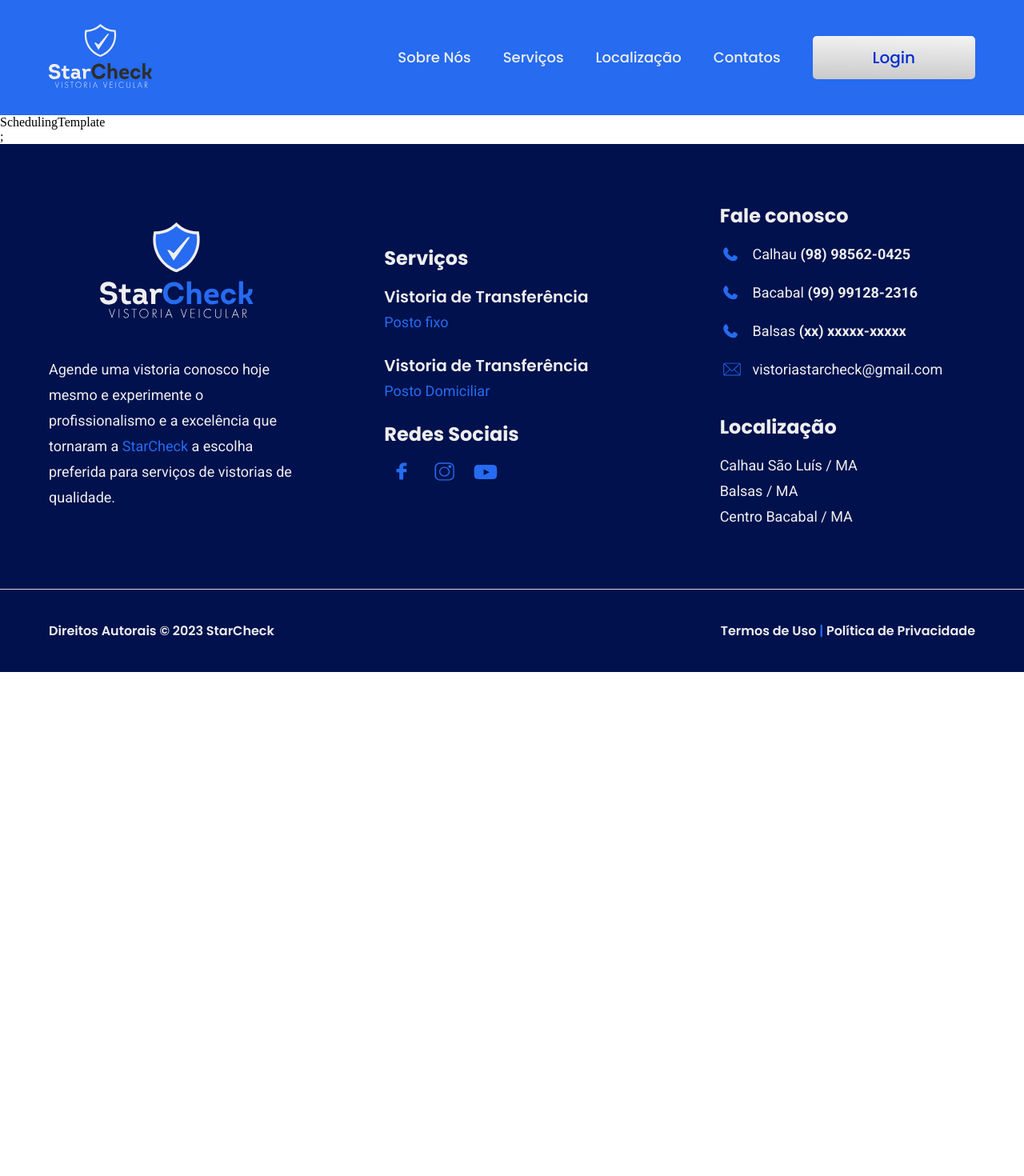
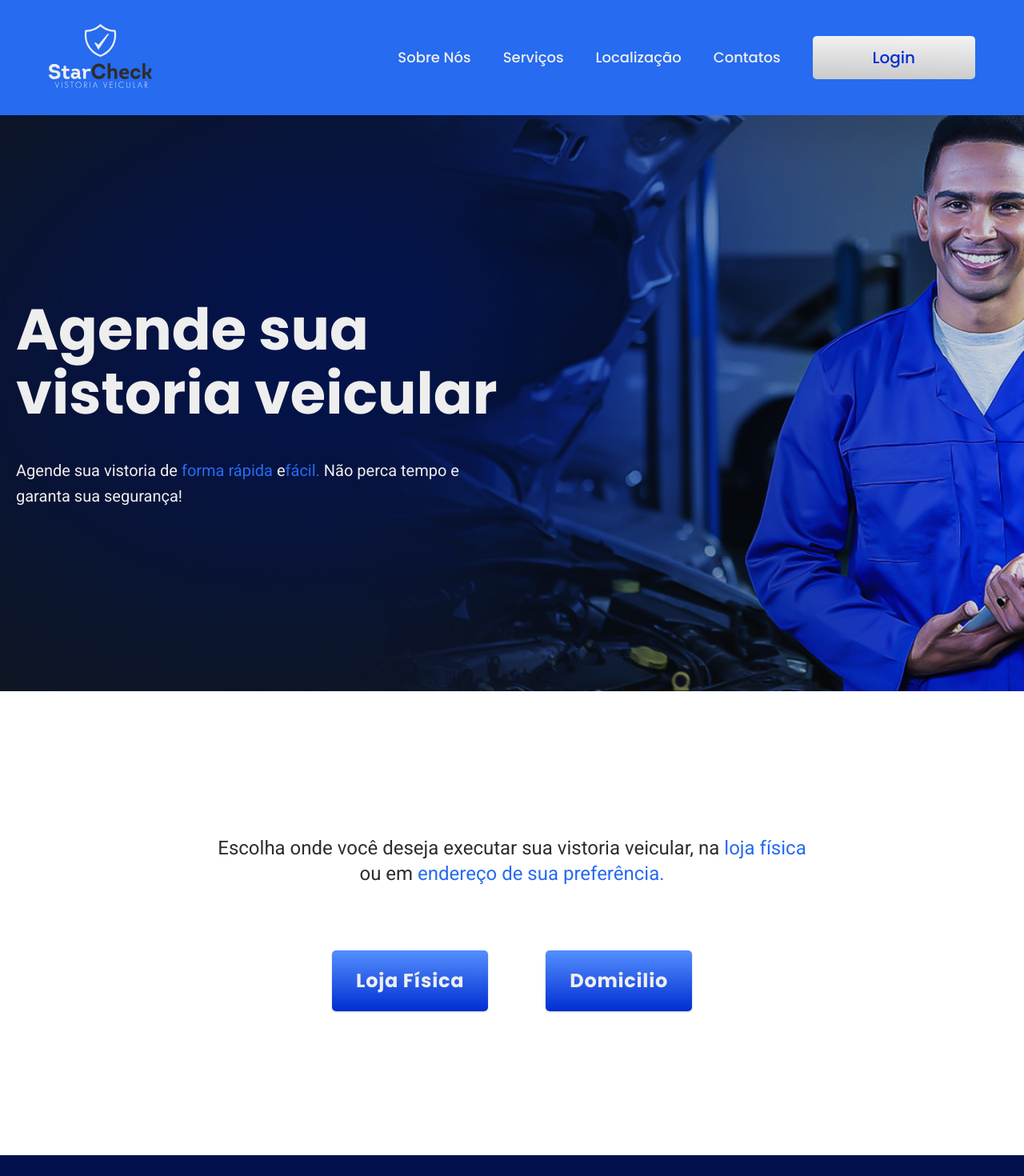
Before and after one commit to leonardobl/form-front, a React (Create React App) app: page /agendamento in a window 1280 px wide. Shown: the top 1470 px of the page at 80% size. Before the commit the page ends 840 px from the top, so only its background shows below. Built offline with nearby package versions, Linux system fonts and the light colour scheme.

Commit message:
criação da pagina de agendamento

```diff
--- a/src/components/Templates/SchedulingTemplate/index.tsx
+++ b/src/components/Templates/SchedulingTemplate/index.tsx
@@ -1,10 +1,41 @@
 import React from "react";
 import { LayoutTemplate } from "../LayoutTemplate";
+import * as S from "./styles";
+import { ButtonHome } from "../../Atoms/ButtonHome";
 
 export const SchedulingTemplate = () => {
   return (
     <LayoutTemplate>
-      <div>SchedulingTemplate</div>;
+      <S.Container>
+        <S.Banner>
+          <S.BannerLeftSide>
+            <S.BannerLeftSideContent>
+              <h1>
+                Agende sua <br /> vistoria veicular
+              </h1>
+
+              <p>
+                Agende sua vistoria de <S.TitleBlue>forma rápida</S.TitleBlue> e
+                <S.TitleBlue>fácil.</S.TitleBlue> Não perca tempo e garanta sua
+                segurança!
+              </p>
+            </S.BannerLeftSideContent>
+          </S.BannerLeftSide>
+          <S.BannerRightSide></S.BannerRightSide>
+        </S.Banner>
+        <S.Preference>
+          <p>
+            Escolha onde você deseja executar sua vistoria veicular, na{" "}
+            <S.TitleBlue>loja física</S.TitleBlue> ou em{" "}
+            <S.TitleBlue>endereço de sua preferência.</S.TitleBlue>
+          </p>
+
+          <S.WrapperButtons>
+            <ButtonHome>Loja Física</ButtonHome>
+            <ButtonHome>Domicilio</ButtonHome>
+          </S.WrapperButtons>
+        </S.Preference>
+      </S.Container>
     </LayoutTemplate>
   );
 };
--- /dev/null
+++ b/src/components/Templates/SchedulingTemplate/styles.ts
@@ -0,0 +1,77 @@
+import styled, { css } from "styled-components";
+
+export const Container = styled.div`
+  ${({ theme: { space } }) => css`
+    max-width: ${space.large};
+  `}
+`;
+
+export const Banner = styled.div`
+  height: 720px;
+  display: flex;
+  background-image: url("assets/imgs/banner-agendamento.svg");
+  background-size: cover;
+`;
+
+export const BannerLeftSide = styled.div`
+  flex: 1;
+
+  display: flex;
+  justify-content: end;
+  align-items: center;
+`;
+
+export const BannerLeftSideContent = styled.div`
+  max-width: 620px;
+  h1 {
+    color: #eee;
+    font-family: "Poppins";
+    font-size: 72px;
+    font-style: normal;
+    font-weight: 700;
+    line-height: 80px;
+    margin-bottom: 40px;
+  }
+
+  p {
+    color: #eee;
+    font-family: "Roboto";
+    font-size: 20px;
+    font-style: normal;
+    font-weight: 400;
+    line-height: 32px;
+  }
+`;
+
+export const BannerRightSide = styled.div`
+  flex: 1;
+`;
+
+export const TitleBlue = styled.span`
+  color: #266bf0;
+`;
+
+export const Preference = styled.div`
+  padding: 180px 0;
+
+  p {
+    color: #2d2d2d;
+    text-align: center;
+    font-family: "Roboto";
+    font-size: 24px;
+    font-style: normal;
+    font-weight: 400;
+    line-height: 32px;
+    max-width: 750px;
+    display: block;
+    margin: auto;
+    margin-bottom: 80px;
+  }
+`;
+
+export const WrapperButtons = styled.div`
+  display: flex;
+  justify-content: center;
+  gap: 72px;
+  align-items: center;
+`;
```
Also changed, not shown: public/assets/imgs/banner-agendamento.svg (added).
